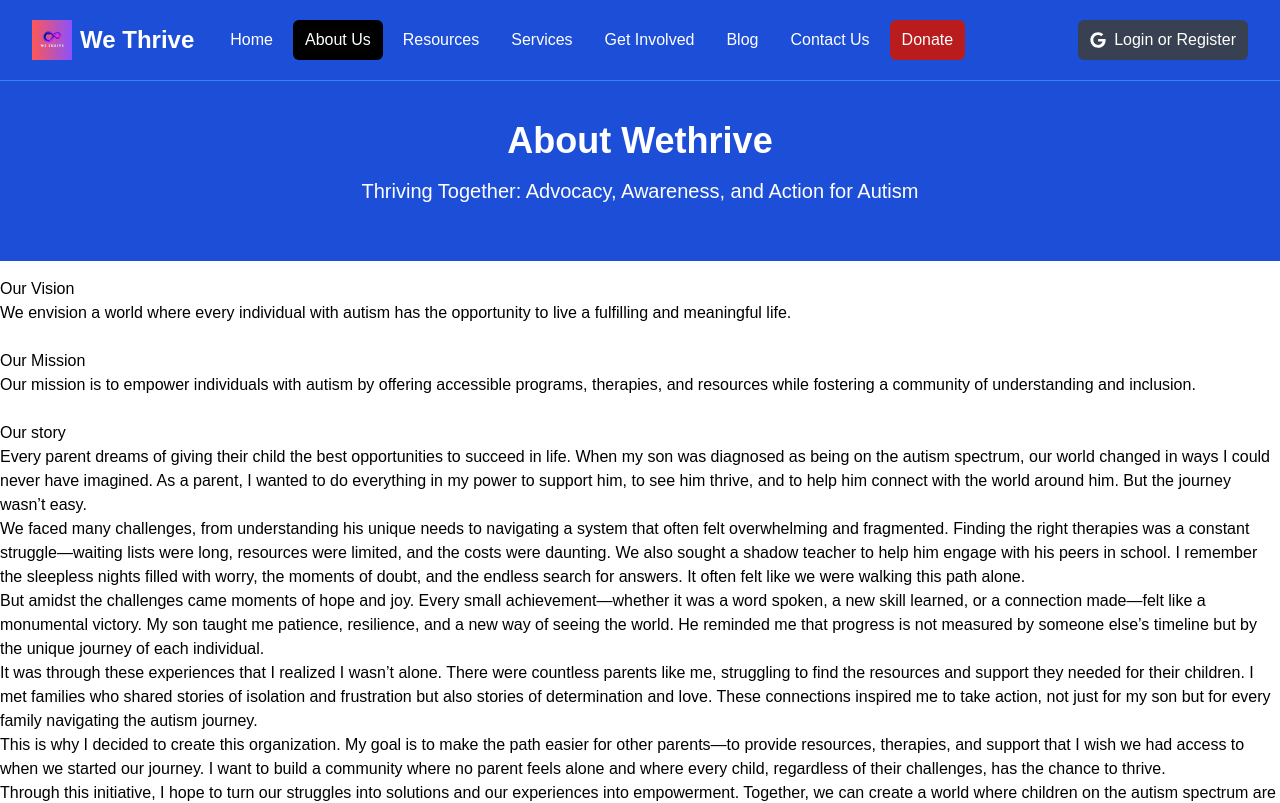
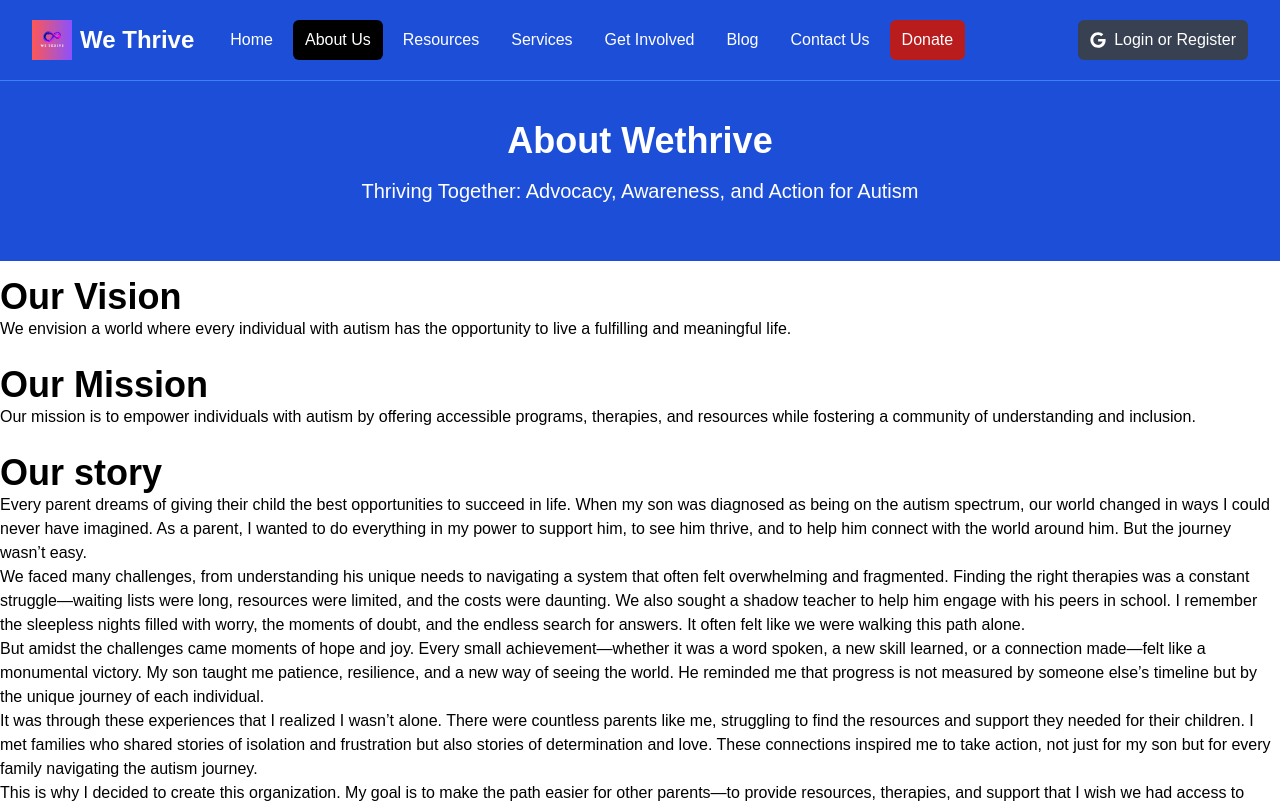
Before and after one commit to moraaruth/WeThrive, a Next.js app: page /aboutus in a window 1280 px wide. Shown: the top 803 px of the page. Built offline with nearby package versions, Linux system fonts and the light colour scheme.

Commit message:
adding styles with tailwind

```diff
--- a/components/AboutusCard.jsx
+++ b/components/AboutusCard.jsx
@@ -18,14 +18,14 @@ export default function AboutusCard() {
       </section>
       <section>
         <div>
-          <h1>Our Vision</h1>
+          <h2 className="text-4xl font-extrabold text-black sm:text-3xl md:text-4xl">Our Vision</h2>
           <p>
             We envision a world where every individual with autism has the
             opportunity to live a fulfilling and meaningful life.
           </p>
         </div><br/>
         <div>
-          <h1>Our Mission</h1>
+          <h2 className="text-4xl font-extrabold text-black sm:text-3xl md:text-4xl">Our Mission</h2>
           <p>
             Our mission is to empower individuals with autism by offering
             accessible programs, therapies, and resources while fostering a
@@ -33,7 +33,7 @@ export default function AboutusCard() {
           </p>
         </div><br/>
         <div>
-          <h1>Our story</h1>
+          <h2 className="text-4xl font-extrabold text-black sm:text-3xl md:text-4xl">Our story</h2>
           <p>
             Every parent dreams of giving their child the best opportunities to
             succeed in life. When my son was diagnosed as being on the autism
```
